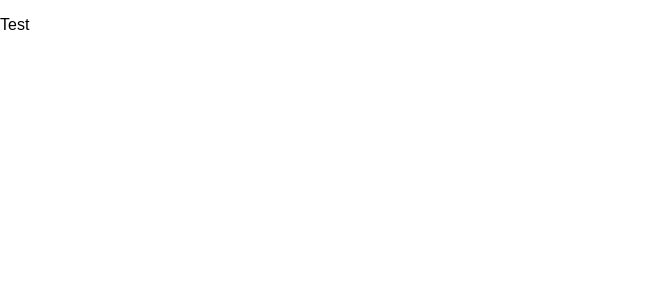
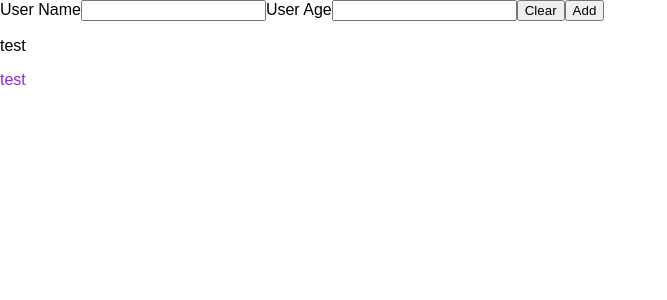
Before and after one commit to GabrielOliveira-1/user-modal-demo, a React (Create React App) app: page / in a window 1280 px wide. Shown: the top 300 px of the page, without its empty margins (0-667 px from the left). Built offline with nearby package versions, Linux system fonts and the light colour scheme.

Commit message:
Add Components
- Implement App js with userList dummy data

- Call Components inside App.js

-  Implement some items inside AddUser.js component

```diff
--- a/src/App.js
+++ b/src/App.js
@@ -1,9 +1,29 @@
 import React from "react";
+import AddUser from "./Components/AddUser";
+import UsersList from "./Components/UsersList";
+import ErrorModal from "./Components/ErrorModal";
 
 function App() {
+  const userList = [
+    {
+      userName: "Gabriel",
+      userAge: 26,
+    },
+    {
+      userName: "Jessica",
+      userAge: 27,
+    },
+    {
+      userName: "Test334",
+      userAge: "180",
+    },
+  ];
+
   return (
     <div>
-      <p>Test</p>
+      <AddUser />
+      <UsersList />
+      <ErrorModal />
     </div>
   );
 }
--- /dev/null
+++ b/src/Components/AddUser.css
@@ -0,0 +1,26 @@
+.input {
+  margin: 2rem auto;
+  padding: 1rem;
+  width: 90%;
+  max-width: 40rem;
+}
+
+.input label {
+  display: block;
+  font-weight: bold;
+  margin-bottom: 0.5rem;
+}
+
+.input input {
+  font: inherit;
+  display: block;
+  width: 100%;
+  border: 1px solid #ccc;
+  padding: 0.15rem;
+  margin-bottom: 0.5rem;
+}
+
+.input input:focus {
+  outline: none;
+  border-color: #4f005f;
+}
--- /dev/null
+++ b/src/Components/AddUser.js
@@ -0,0 +1,18 @@
+import "./AddUser.css";
+
+const AddUser = () => {
+  return (
+    <form>
+      <label htmlFor="username">User Name</label>
+      <input id="username" type="text"></input>
+
+      <label htmlFor="age">User Age</label>
+      <input id="age"></input>
+
+      <button>Clear</button>
+      <button type="submit">Add</button>
+    </form>
+  );
+};
+
+export default AddUser;
--- /dev/null
+++ b/src/Components/ErrorModal.js
@@ -0,0 +1,11 @@
+import "./ErrorModal.css";
+
+const ErrorModal = () => {
+  return (
+    <div>
+      <p className="para">test</p>
+    </div>
+  );
+};
+
+export default ErrorModal;
--- /dev/null
+++ b/src/Components/UsersList.css
@@ -0,0 +1,3 @@
+.para {
+  color: blueviolet;
+}
--- /dev/null
+++ b/src/Components/UsersList.js
@@ -0,0 +1,11 @@
+import "./UsersList.css";
+
+const UsersList = () => {
+  return (
+    <div>
+      <p>test</p>
+    </div>
+  );
+};
+
+export default UsersList;
```
Also changed, not shown: src/Components/ErrorModal.css (added).
